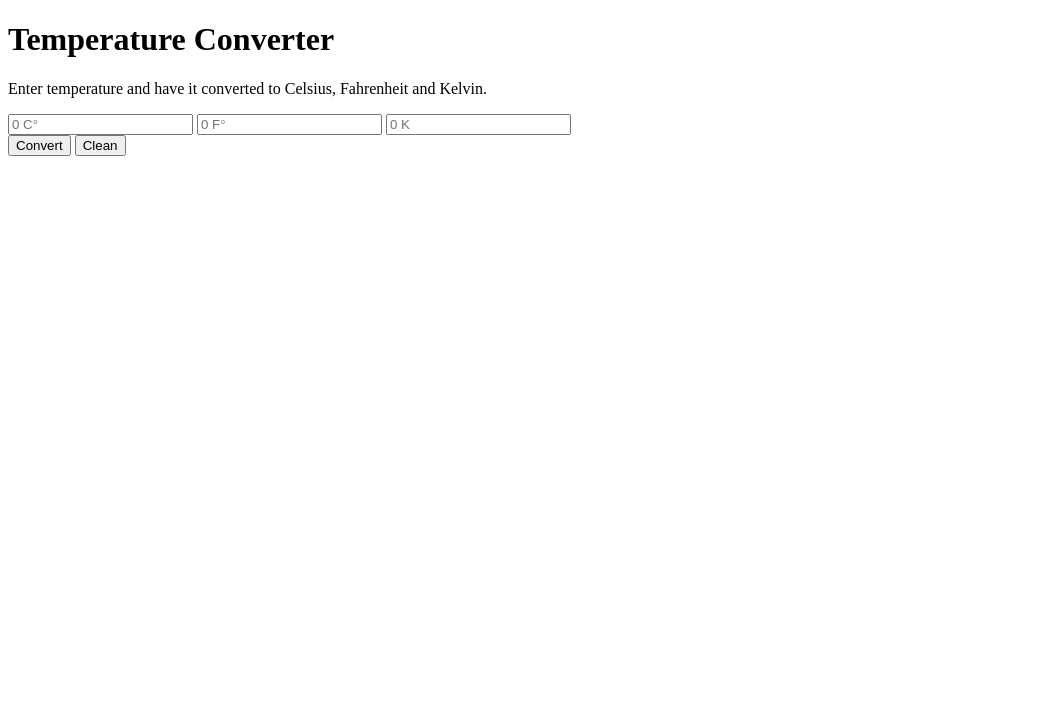
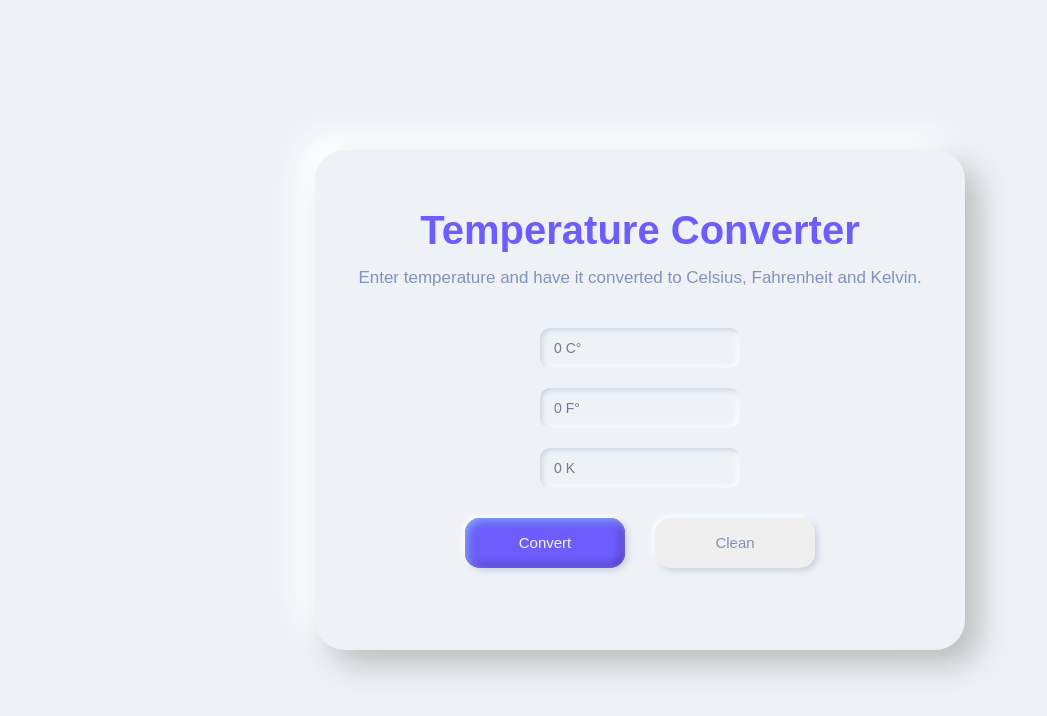
Before and after one commit to anndcodes/temperature-converter, a plain HTML site: page index.html in a window 1280 px wide. Shown: the whole page, without its empty margins (0-1047 px from the left). Drawn offline with Linux system fonts and the light colour scheme; a web font is replaced by a local one.

Commit message:
Add style

```diff
--- a/index.html
+++ b/index.html
@@ -4,6 +4,9 @@
   <meta charset="UTF-8">
   <meta http-equiv="X-UA-Compatible" content="IE=edge">
   <meta name="viewport" content="width=device-width, initial-scale=1.0">
+  <link rel="stylesheet" href="style.css">
+  <!-- fonts -->
+  <link href="https://api.fontshare.com/v2/css?f[]=switzer@300&f[]=outfit@600&display=swap" rel="stylesheet">
   <title>Temperature Converter</title>
 </head>
 <body>
@@ -12,11 +15,9 @@
       <h1>Temperature Converter</h1>
       <p>Enter temperature and have it converted to Celsius, Fahrenheit and Kelvin.</p>
 
-      <input class="celsius-value" type="text" placeholder="0 C°">
-
-      <input class="fahrenheit-value" type="text" placeholder="0 F°">
-
-      <input class="kelvin-value" type="text" placeholder="0 K">
+        <input class="celsius-value" type="text" placeholder="0 C°">
+        <input class="fahrenheit-value" type="text" placeholder="0 F°">
+        <input class="kelvin-value" type="text" placeholder="0 K">
 
       <div class="buttons">
         <button id="btnConvert">Convert</button>
--- /dev/null
+++ b/style.css
@@ -0,0 +1,155 @@
+/* ------ colors and reset ------ */
+:root {
+  --white: #fff;
+  --soft-gray: #eef2f7;
+  --gray: #bebebe;
+  --gray-light: #ced2df;
+  --gray-light-2:#bec8e4;
+  --dark-grey: #9baacf;
+  --grey-grey: #8292b9;
+  --text: #6e7a97;
+  --purple: #6d5dfc;
+  --dark-purple:#4b1ba3 ;
+  --blue: #8abdff;
+}
+
+*, html {
+  box-sizing: border-box;
+  margin: 0;
+  padding: 0;
+}
+
+html {
+  font-size: 62.5%;
+}
+
+/* ------- body and textual elements -------- */
+body {
+  height: 100vh;
+  display: flex;
+  justify-content: center;
+  align-items: center;
+  background: var(--soft-gray);
+  font-family: 'Switzer', sans-serif;
+  color: var(--text);
+  color: var(--grey-grey);
+}
+
+.container {
+  width: 65rem;
+  height: 50rem;
+  margin: 0;
+  display: flex;
+  flex-direction: column;
+  justify-content: center;
+  align-items: center;
+  border-radius: 3rem;
+  background: var(--soft-gray);
+  box-shadow: 15px 15px 30px var(--gray),
+             -15px -15px 30px var(--white);
+}
+
+h1 {
+  font-family: 'Outfit', sans-serif;
+  font-size: 4rem;
+  color: var(--purple);
+}
+
+p {
+  font-size: 1.7rem;
+  margin-top: 1.5rem;
+}
+
+
+/* ---------- inputs --------- */
+input {
+  width: 20rem;
+  height: 4rem;
+  padding: 1.4rem;
+  margin-top: 2rem;
+  border: none;
+  border-radius: 1rem;
+  background: none;
+  color: var(--dark-grey);
+  color: var(--text);
+  font-family: inherit;
+  font-size: 1.4rem;
+  box-shadow: inset .2rem .2rem .5rem var(--gray-light),
+              inset -.2rem -.2rem .5rem var(--white);
+}
+
+input:focus {
+  outline: none;
+  box-shadow: .3rem .3rem .6rem var(--gray-light),
+              -.2rem -.2rem .5rem var(--white);
+}
+
+input::placeholder {
+  color: inherit;
+}
+
+input:first-of-type {
+  margin-top: 4rem;
+}
+
+
+/* -------- buttons -------- */
+.buttons {
+  display: flex;
+  justify-content: center;
+  gap: 3rem;
+}
+
+button {
+  width: 16rem;
+  height: 5rem;
+  margin-top: 3rem;
+  font-size: 1.5rem;
+  border: none;
+  border-radius: 1.5rem;
+  box-shadow: .3rem .3rem .6rem var(--gray-light),
+              -.2rem -.2rem .5rem var(--white);
+  cursor: pointer;
+  transition: .3s ease;
+}
+
+/* ---- convert button ----- */
+#btnConvert {
+  background: var(--purple);
+  color: var(--soft-gray);
+  box-shadow:inset .2rem .2rem 1rem var(--blue),
+             inset -.2rem -.2rem 1rem var(--dark-purple),
+             .3rem .3rem .6rem var(--gray-light),
+             -.2rem -.2rem .5rem var(--white);
+}
+
+#btnConvert:hover {
+  color: var(--white);
+}
+
+#btnConvert:active {
+  box-shadow:inset .2rem .2rem 1rem var(--dark-purple),
+             inset -.2rem -.2rem 1rem var(--blue);
+}
+
+/* ----- clean button ------ */
+#btnClean {
+  color: var(--grey-grey);
+}
+
+#btnClean:hover {
+  color: var(--purple);
+ }
+
+#btnClean:active {
+  box-shadow: inset .2rem .2rem .5rem var(--gray-light),
+              inset -.2rem -.2rem .5rem var(--white);
+}
+
+
+/* ------ enter a number message ------ */
+span {
+  font-size: 1.6rem;
+  color: var(--purple);
+  margin-top: 2.5rem;
+}
```
